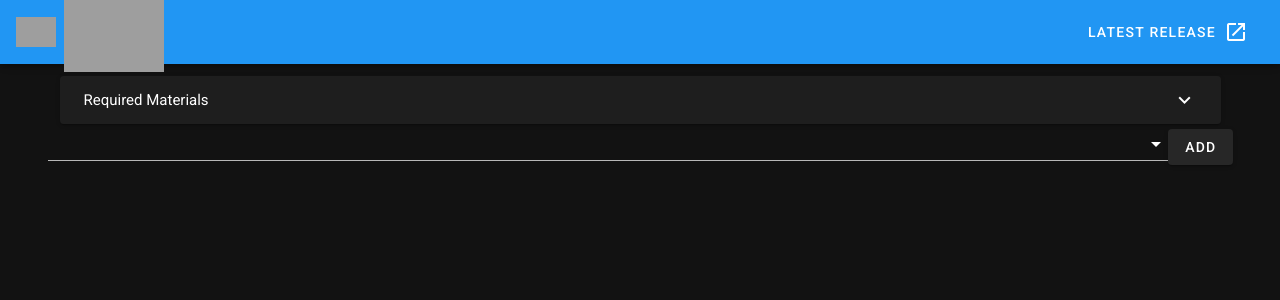
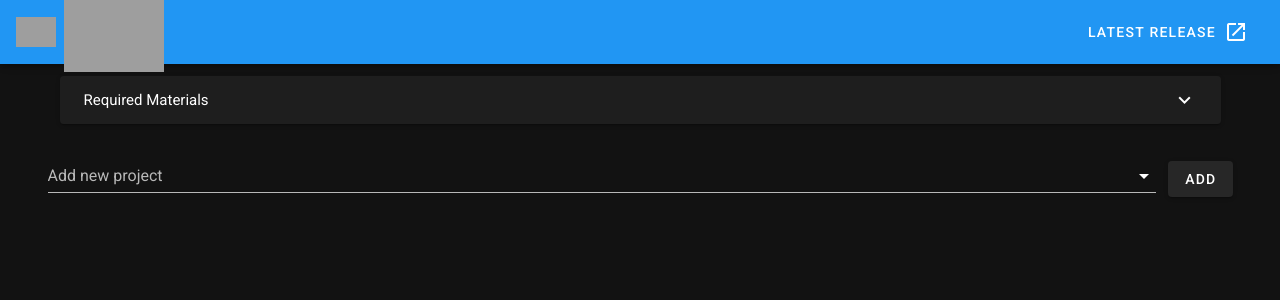
Before and after one commit to asder0815/gi-progress-tracker, a Vue app: page / in a window 1280 px wide. Shown: the top 300 px of the page. Built offline with nearby package versions, Linux system fonts and the light colour scheme; grey boxes are pictures that could not be loaded.

Commit message:
improved project selection

```diff
--- a/src/components/HelloWorld.vue
+++ b/src/components/HelloWorld.vue
@@ -24,8 +24,8 @@
         </v-expansion-panel-content>
       </v-expansion-panel>
     </v-expansion-panels>
-    <v-row align="center" justify="space-around">
-      <v-select v-model="characterName" :items="characterSelection"></v-select>
+    <v-row align="center" justify="space-around" class="mt-5">
+      <v-select v-model="characterName" :items="characterSelection" label="Add new project" class="mr-3"></v-select>
       <v-btn @click="addCharacter(characterName)">Add</v-btn>
     </v-row>
     <v-layout align-center justify-center row wrap>
@@ -69,7 +69,7 @@
         var chars = this.$store.state.characters;
         var result = [];
         chars.forEach(char => {
-          result.push(char.name);
+          if(this.characters.find(obj => { return obj.characterData.name ==  char.name}) == undefined) result.push(char.name);
         });
         return result;
       },
@@ -110,6 +110,7 @@
           characterData: this.$store.state.characters.find(obj => { return obj.name === newCharName }),
           comp: CharacterCard
         });
+        this.characterName = "";
       },
       onCharacterDelete: function(idToDelete, nameToDelete) {
         this.characters.splice(this.characters.findIndex(f => f.id === idToDelete), 1);
```
